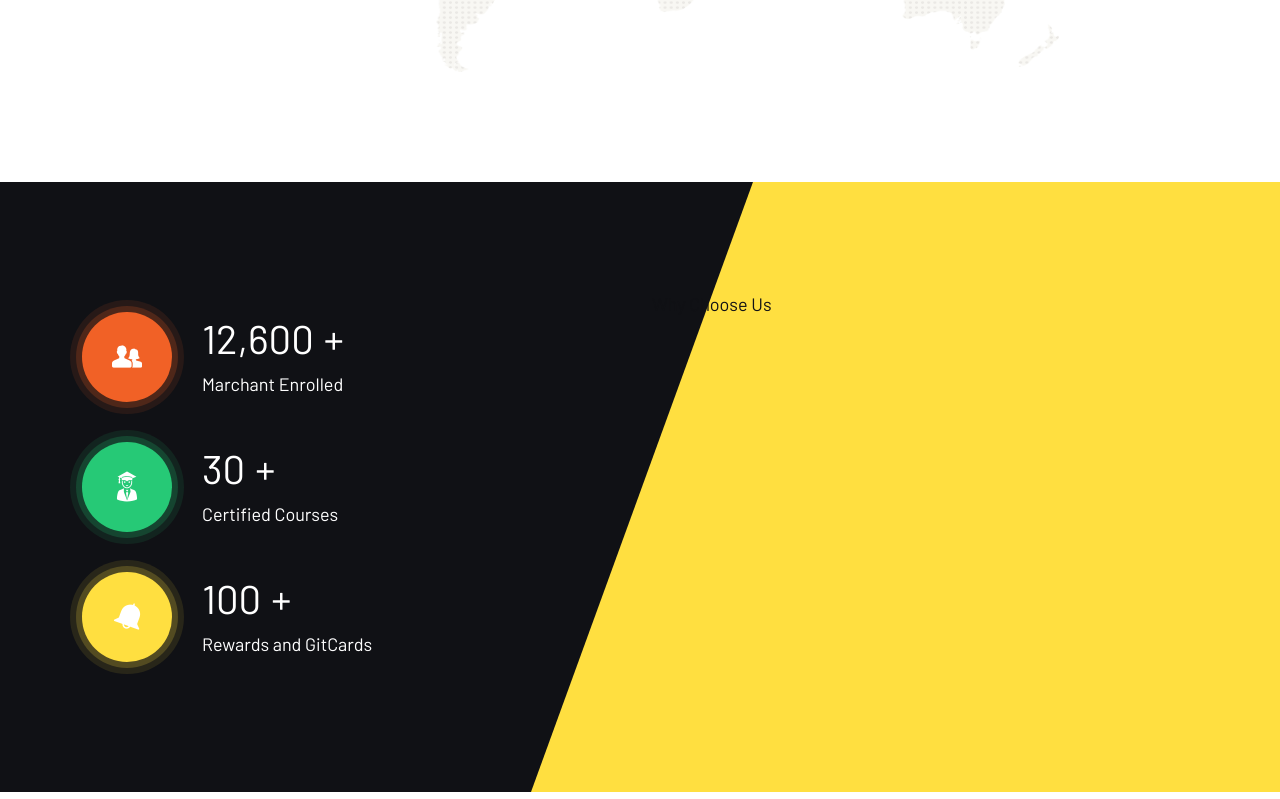
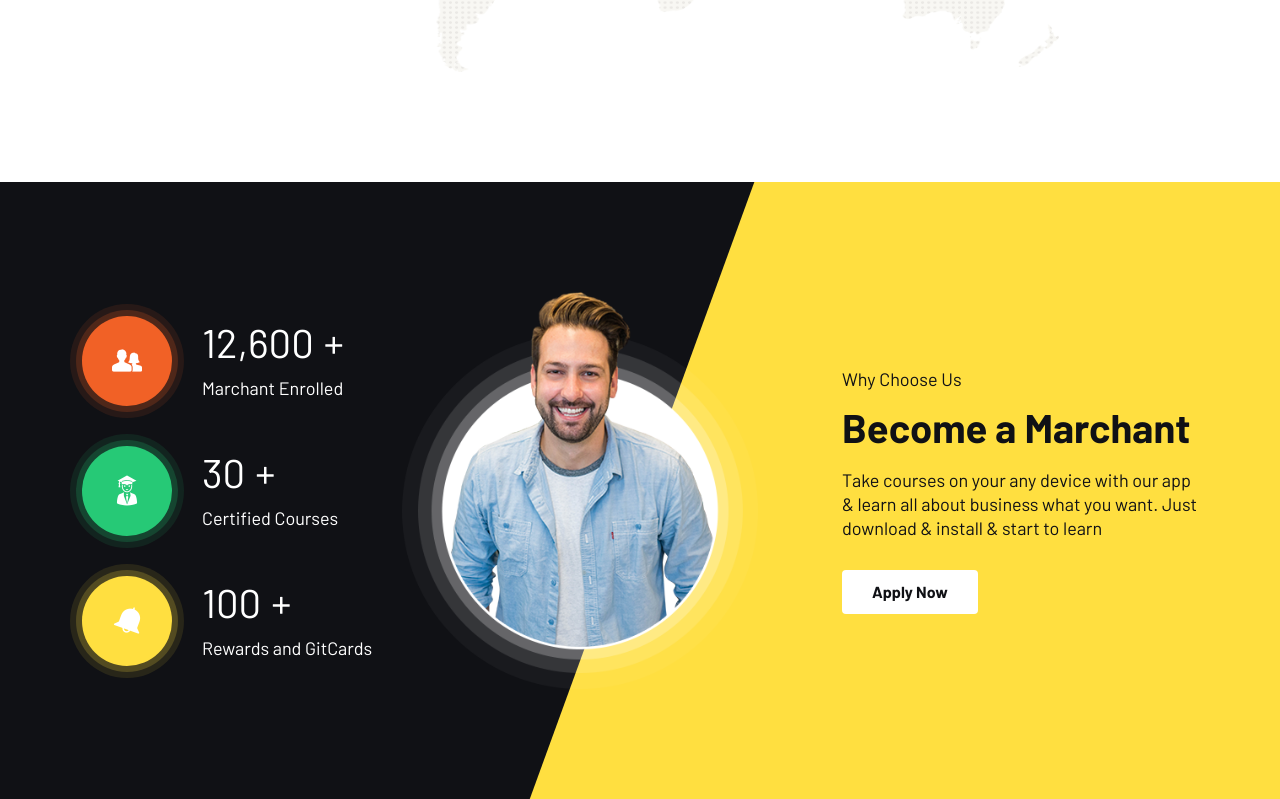
Before and after one commit to weiwei0304/e-commerce-website, a React (Vite) app: page / in a window 1280 px wide. Shown: the part 3831-4630 px from the top of the page. Built offline with nearby package versions, Linux system fonts and the light colour scheme.

Commit message:
2:21:49
2:21:49

```diff
--- a/src/home/AboutUs.jsx
+++ b/src/home/AboutUs.jsx
@@ -1,5 +1,6 @@
 import React from 'react';
 import CountUp from 'react-countup';
+import { Link } from 'react-router-dom';
 
 const subTitle = 'Why Choose Us';
 const title = 'Become a Marchant';
@@ -30,7 +31,7 @@ const AboutUS = () => {
     <div className="instructor-section style-2 padding-tb section-bg-ash">
       <div className="container">
         <div className="section-wrapper">
-          <div className="row">
+          <div className="row g-4 justify-content-center align-items-center row-cols-1 row-cols-md-2 row-cols-xl-3">
             <div className="col">
               {countList.map((val, i) => (
                 <div key={i} className="count-item">
@@ -56,6 +57,17 @@ const AboutUS = () => {
             <div className="col">
               <div className="instructor-content">
                 <p className="subtitle">{subTitle}</p>
+                <h2 className="title">{title}</h2>
+                <p>{desc}</p>
+                <Link to="/sign-up" className="lab-btn">
+                  {btnText}
+                </Link>
+              </div>
+            </div>
+
+            <div className="col">
+              <div className="instructor-thumb">
+                <img src="/src/assets/images/instructor/01.png" alt="" />
               </div>
             </div>
           </div>
```
